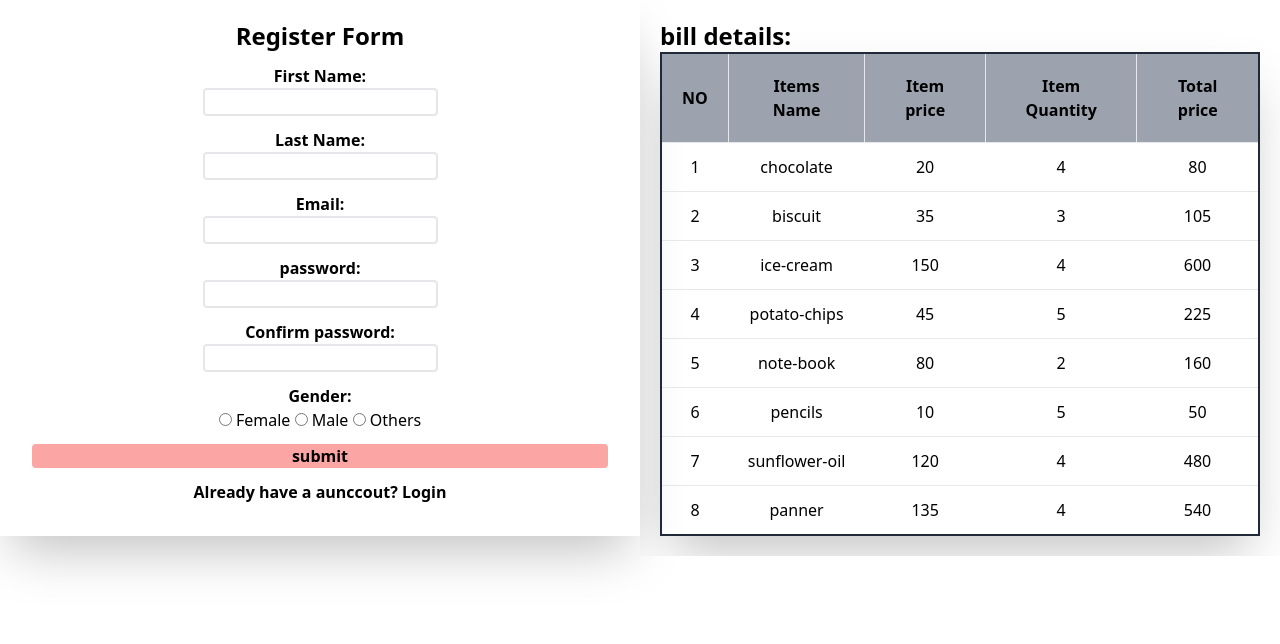
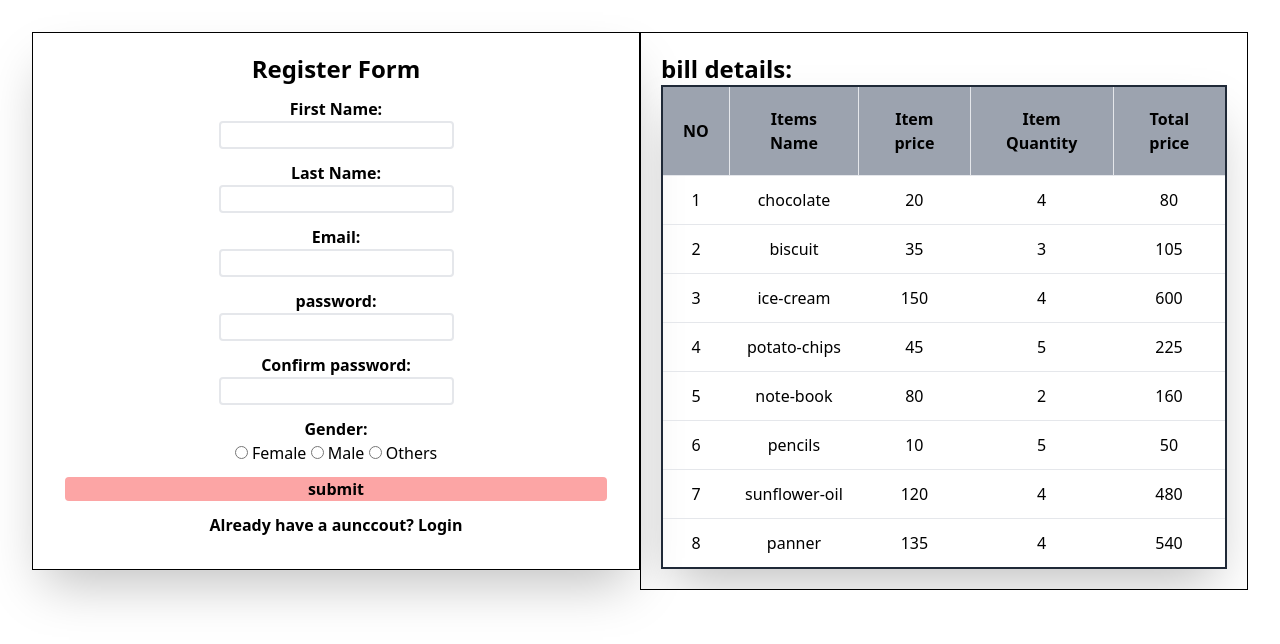
Before and after one commit to venvishnu/tailwind, a plain HTML site: page table.html in a window 1280 px wide. Drawn offline with nearby package versions, Linux system fonts and the light colour scheme.

Commit message:
Add files via upload

```diff
--- a/table.html
+++ b/table.html
@@ -8,9 +8,9 @@
     <title>table</title>
 </head>
 <body>
-            <div class="flex justify-center flex-wrap">
+            <div class="flex container p-8 mx-auto justify-center flex-wrap">
                 <div class="xs:w-full lg:w-1/2">
-                    <div class="shadow-2xl">
+                    <div class="shadow-2xl border border-black">
                         <form action="" class="text-center p-5">
                             <h3 class="text-2xl font-bold">Register Form</h3>
                             <div class="m-3">
@@ -56,7 +56,7 @@
                         </form>
                     </div>
                 </div>
-                <div class="xs:w-full lg:w-1/2 overflow-y-scroll">
+                <div class="xs:w-full lg:w-1/2 border border-black overflow-x-scroll">
                     <div class="m-5" >
                         <h2 class=" font-bold text-2xl">bill details:</h2>
                         <table class=" shadow-2xl border-2 border-gray-800">
```
